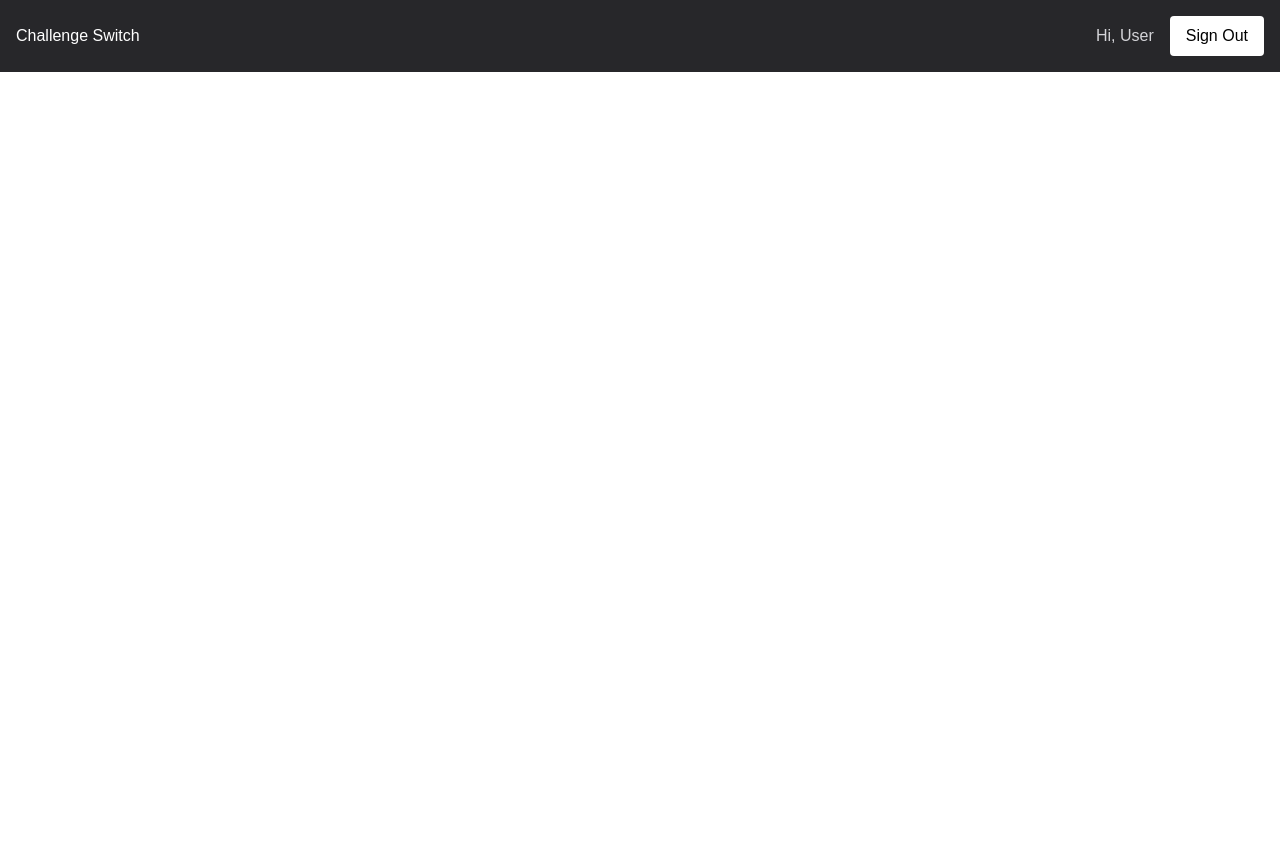
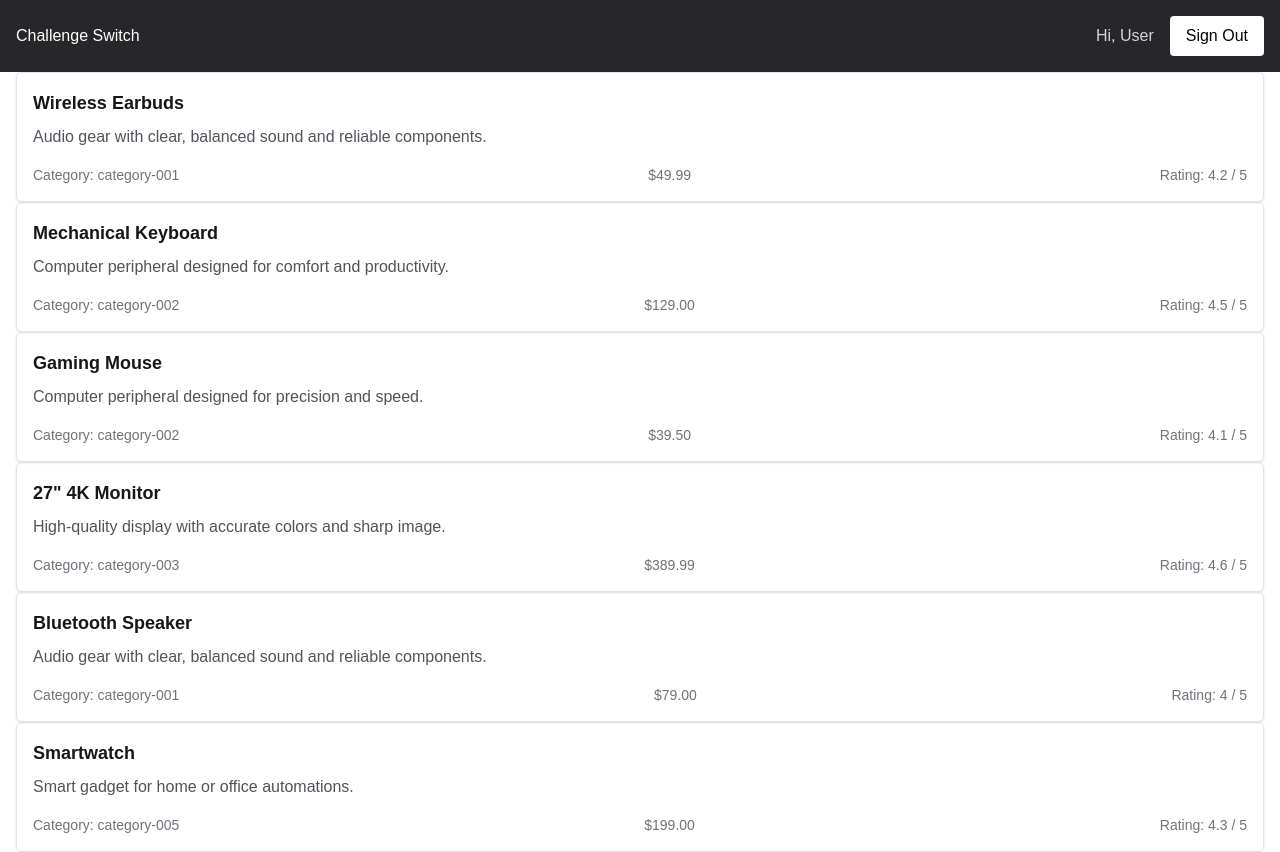
Before and after one commit to xBLADEx/challenge-switch, a Next.js app: page / in a window 1280 px wide. Shown: the top 852 px of the page. Built offline with nearby package versions, Linux system fonts and the light colour scheme.

Commit message:
feat: Import devices, begin displaying

```diff
--- a/app/page.tsx
+++ b/app/page.tsx
@@ -1,11 +1,28 @@
 import { Header } from '@/components/header';
+import devices from '@/data/devices.json';
+// import categories from '@/data/categories.json';
+import { Device } from '@/types/device';
+import { Card } from '@/components/card';
 
 export default function Home() {
   return (
     <>
       <Header />
       <main>
-        <div className="m-auto min-h-screen w-full max-w-7xl px-4"></div>
+        <div className="m-auto min-h-screen w-full max-w-7xl px-4">
+          {(devices as Device[]).map(({ id, name, category, price, rating, description }) => (
+            <Card
+              key={id}
+              id={id}
+              name={name}
+              title={name}
+              category={category}
+              price={price}
+              rating={rating}
+              description={description}
+            />
+          ))}
+        </div>
       </main>
     </>
   );
--- /dev/null
+++ b/components/card/card.tsx
@@ -0,0 +1,19 @@
+import { Device } from '@/types/device';
+
+interface CardProps extends Device {
+  title: string;
+}
+
+export function Card({ title, category, price, rating, description }: CardProps) {
+  return (
+    <div className="rounded-md border border-zinc-200 p-4 shadow-sm transition-shadow hover:shadow-md">
+      <h2 className="mb-2 text-lg font-semibold">{title}</h2>
+      <p className="text-zinc-600">{description}</p>
+      <div className="mt-4 flex items-center justify-between text-sm text-zinc-500">
+        <span>Category: {category}</span>
+        <span>${price.toFixed(2)}</span>
+        <span>Rating: {rating} / 5</span>
+      </div>
+    </div>
+  );
+}
--- /dev/null
+++ b/components/card/index.ts
@@ -0,0 +1 @@
+export { Card } from './card';
--- /dev/null
+++ b/types/category.ts
@@ -0,0 +1,11 @@
+export type CategoryId =
+  | 'category-001'
+  | 'category-002'
+  | 'category-003'
+  | 'category-004'
+  | 'category-005';
+
+export interface Category {
+  id: CategoryId;
+  name: string;
+}
--- /dev/null
+++ b/types/device.ts
@@ -0,0 +1,10 @@
+import { CategoryId } from './category';
+
+export interface Device {
+  id: string;
+  name: string;
+  category: CategoryId;
+  price: number;
+  rating: number;
+  description: string;
+}
```
Also changed, not shown: 1 other file (tests, documents, lock files or other folders).
